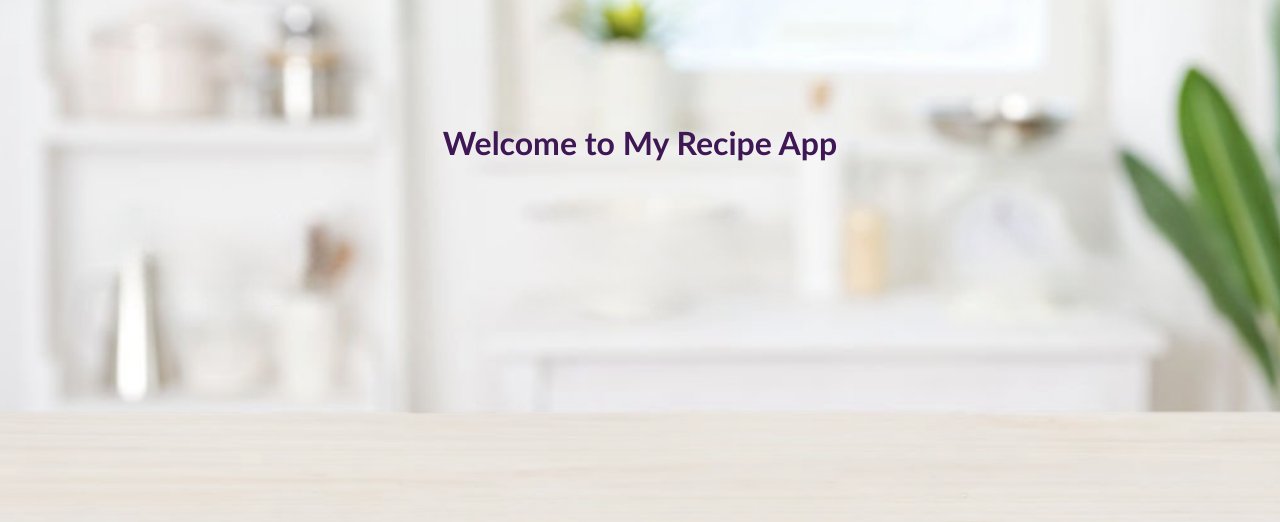
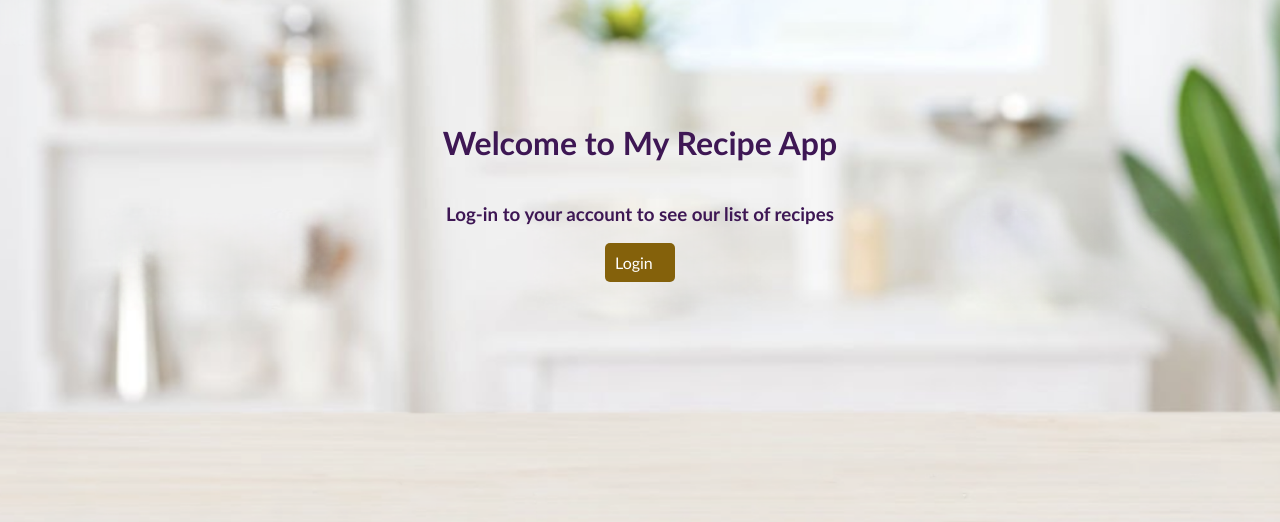
Before and after one commit to mihadereani/recipe-app, a Django app: page / in a window 1280 px wide. Shown: the part 138-660 px from the top of the page. Run offline with Django 4.2, Linux system fonts and the light colour scheme.

Commit message:
add a clickable login link

```diff
--- a/src/recipes/templates/recipes/recipes_home.html
+++ b/src/recipes/templates/recipes/recipes_home.html
@@ -33,6 +33,8 @@
 <body>
   <!-- <img src="{% static 'recipes/images/logo.png' %}" width="300px"> -->
   <h1>Welcome to My Recipe App</h1>
+  <h3>Log-in to your account to see our list of recipes</h3>
+  <a href="{%url 'login' %}" class="login_btn"> Login </a>
 </body>
 
 </html>
```
